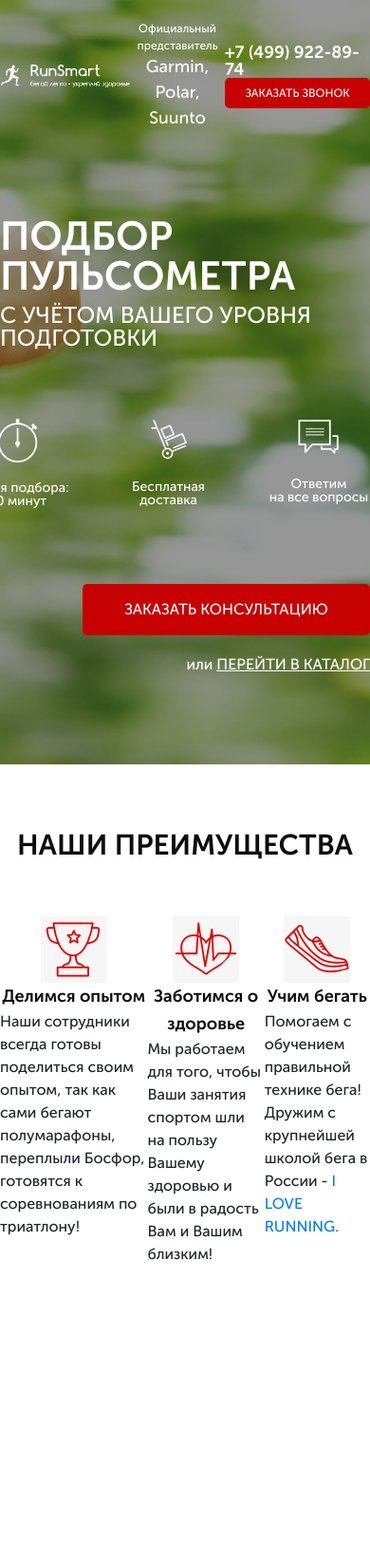
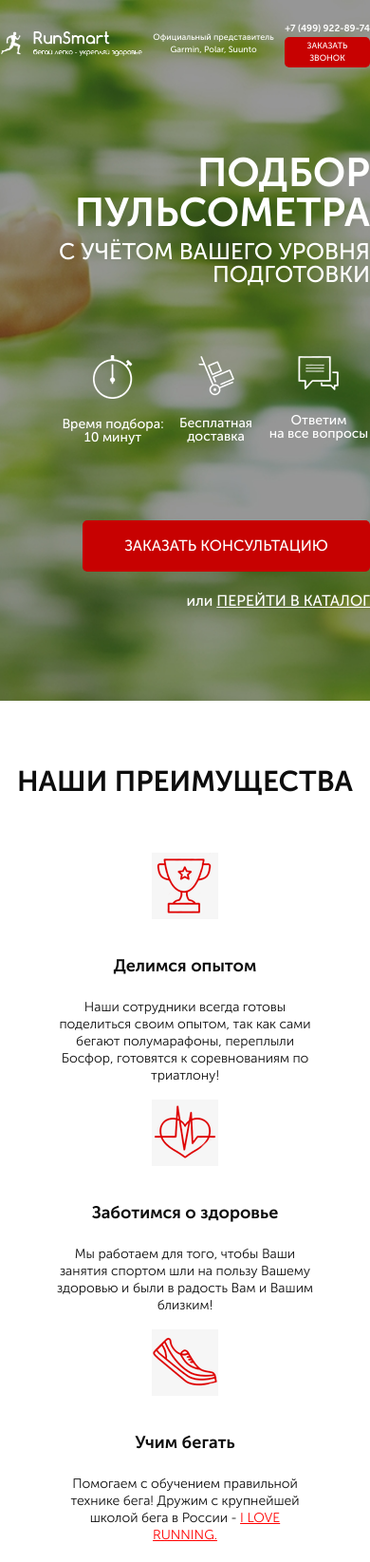
Before and after one commit to kol1ada/Puls-project, a website: page src/index.html in a window 390 px wide. Shown: the top 1645 px of the page at 95% size. Before the commit the page ends 1398 px from the top, so only its background shows below. Drawn offline with Linux system fonts and the light colour scheme.

Commit message:
Your short summary about the commit

```diff
--- a/src/index.html
+++ b/src/index.html
@@ -77,17 +77,17 @@
                     <div class="edge__icon">
                         <img src="icons/advantages/cup.png" alt="cup">
                         <span>Делимся опытом</span>
-                        <div class="edge__suptext">Наши сотрудники всегда готовы поделиться своим опытом, так как сами бегают полумарафоны, переплыли Босфор, готовятся к соревнованиям по триатлону!</div>
+                        <p>Наши сотрудники всегда готовы поделиться своим опытом, так как сами бегают полумарафоны, переплыли Босфор, готовятся к соревнованиям по триатлону!</p>
                     </div>
                     <div class="edge__icon">
                         <img src="icons/advantages/heart.png" alt="heart">
                         <span>Заботимся о здоровье</span>
-                        <div class="edge__suptext">Мы работаем для того, чтобы Ваши занятия спортом шли на пользу Вашему здоровью и были в радость Вам и Вашим близким!</div>
+                        <p>Мы работаем для того, чтобы Ваши занятия спортом шли на пользу Вашему здоровью и были в радость Вам и Вашим близким!</p>
                     </div>
                     <div class="edge__icon">
                         <img src="icons/advantages/shoe.png" alt="shoe">
                         <span>Учим бегать</span>
-                        <div class="edge__suptext">Помогаем с обучением правильной технике бега! Дружим с крупнейшей школой бега в России - <a href="#">I LOVE RUNNING.</a> </div>
+                        <p>Помогаем с обучением правильной технике бега! Дружим с крупнейшей школой бега в России - <a href="#">I LOVE RUNNING.</a> </p>
                     </div>
                 </div>
 
@@ -95,6 +95,21 @@
             </div>
         </div>
 
+        <div class="consultation">
+            <div class="container">
+                <h2 class="title title_left">
+                    Получите бесплатную консультацию<br>по подбору пульсометра
+                </h2>
+                <div class="consultation__descr">Просто заполните форму заявки <br>и мы перезвоним вам в течении 10 минут</div>
+                <form class="feed-form" action="#" >
+                    <input name="name" required placeholder="Ваше имя" type="text">
+                    <input name="phone" placeholder="Ваш телефон" type="number">
+                    <input name="email" placeholder="Ваш E-mail" type="email">
+                    <button>Заказать консультацию</button>
+                </form>
+            </div>
+        </div>
+
 
 </body>
 </html>
--- /dev/null
+++ b/src/sass/base/_media.scss
@@ -0,0 +1,65 @@
+@media (max-width: 960px) {
+    .edge {
+        min-height: 470px;
+        padding: 70px 0 65px 0;
+        &__icons {
+            margin-top: 60px;
+
+            display: flex;
+            flex-direction: column;
+            align-items: center;
+        }
+    }
+}
+
+@media (max-width: 720px) {
+    .header {
+        &__official {
+            font-size: 14px;
+            span {
+                font-size: 14px;
+            }
+        }
+        &__phone {
+            font-size: 14px;
+        }
+    }
+}
+
+@media (max-width: 540px) {
+    .header {
+        &__header{
+            font-size: 40px;
+        }
+        &__subheader{
+            font-size: 14px;
+        }
+        &__official {
+            font-size: 9px;
+            span {
+                font-size: 9px;
+            }
+        }
+        &__phone {
+            font-size: 10px;
+        }
+        .button {
+            width: 90px;
+            font-size: 9px;
+        }
+        &__logo {
+            max-width: 150px;
+        }
+    }
+    .promo {
+        &__icons {
+            width: 325px;
+        }
+        &__header {
+            text-align: end;
+        }
+        &__subheader {
+            text-align: end;
+        }
+    }
+}
--- /dev/null
+++ b/src/sass/blocks/_consultation.scss
@@ -0,0 +1,12 @@
+.consultation {
+    min-height: 680px;
+    padding: 100px 0 92px 0;
+    background: url(../img/consultation.jpg) center (center/cover) no-repeat;
+    &__descr {
+        font-weight: 500;
+        font-size: 20px;
+        line-height: 30px;
+        color: #FFFFFF;
+
+    }
+}
--- a/src/sass/blocks/_edge.scss
+++ b/src/sass/blocks/_edge.scss
@@ -20,6 +20,7 @@
             margin: 0 auto;
         }
         span{
+            margin-top: 35px;
             display: block;
             text-align: center;
             // margin-top: 50px;
@@ -28,14 +29,28 @@
             line-height: 29px;
             color: #0D0D0D;
         }
-        &__suptext {
+        p {
+            text-align: center;
+            margin-top: 20px;
 
-            // font-style: normal;
-            // font-weight: 300;
-            // font-size: 14px;
-            // line-height: 18px;
+            width: 270px;
+            font-style: normal;
+            font-weight: 300;
+            font-size: 14px;
+            line-height: 18px;
 
-            color: #ff0a0a;
+            color: #0D0D0D;
+            a {
+                font-weight: 300;
+                font-size: 14px;
+                line-height: 18px;
+
+                text-decoration-line: underline;
+
+                color: #FF0000;
+
+
+            }
         }
     }
 }
--- /dev/null
+++ b/src/sass/blocks/_titles.scss
@@ -0,0 +1,12 @@
+.title {
+    // color: #0d0d0d;
+    font-style: 30px;
+    font-weight: 700;
+    text-align: center;
+    text-transform: uppercase;
+    &_left {
+        text-align: left;
+        font-size: 36px;
+        color: #FFFFFF;
+    }
+}
--- a/src/sass/style.scss
+++ b/src/sass/style.scss
@@ -15,3 +15,6 @@
 @import 'blocks/header.scss';
 @import 'blocks/buttons';
 @import 'blocks/edge';
+@import 'base/media';
+@import 'blocks/consultation';
+@import 'blocks/titles';
```
Also changed, not shown: src/css/style.min.css.
